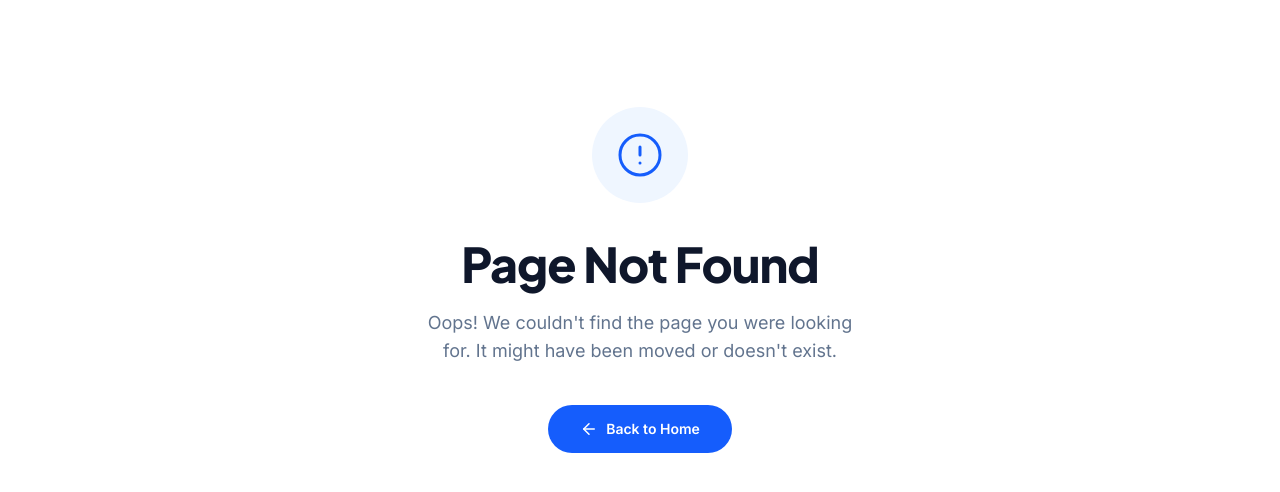
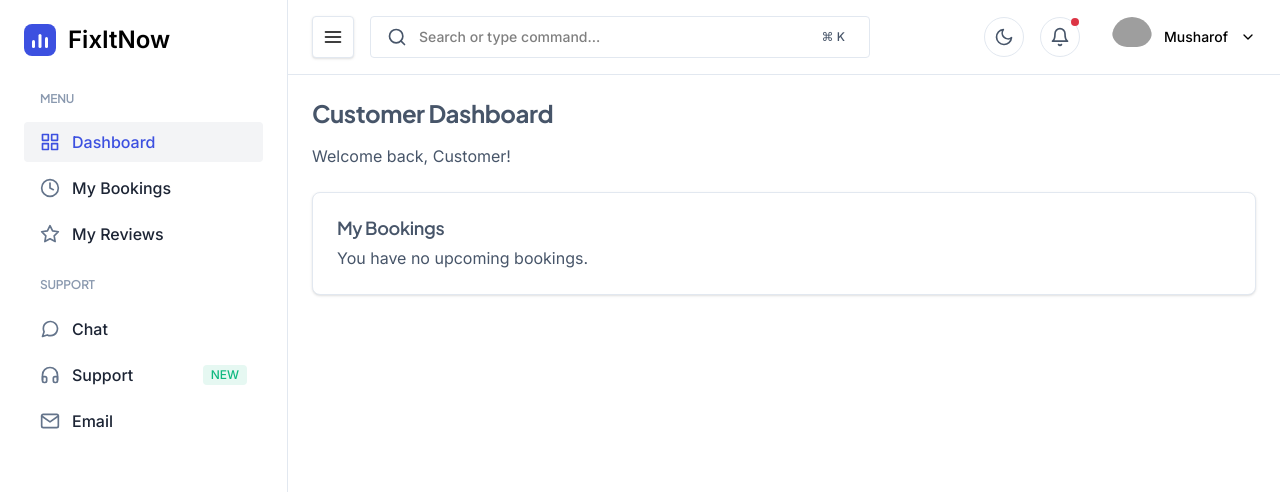
Before and after one commit to Tanvi183/B7A4-3-FixItNow-Frontend, a Next.js app: page /dashboard/customer in a window 1280 px wide. Before the commit this address had no page. Shown: the top 492 px of the page. Built offline with nearby package versions, Linux system fonts and the light colour scheme; grey boxes are pictures that could not be loaded.

Commit message:
role-based dashboard navigation, authentication pages, and layout structures

```diff
--- a/app/(auth)/login/page.tsx
+++ b/app/(auth)/login/page.tsx
@@ -57,8 +57,8 @@ export default function LoginPage() {
         toast.success(`Welcome back, ${profileData.data.name}!`);
         const role = profileData.data.role;
         if (role === "ADMIN") router.push("/dashboard/admin");
-        else if (role === "TECHNICIAN") router.push("/dashboard/provider");
-        else router.push("/dashboard/user");
+        else if (role === "TECHNICIAN") router.push("/dashboard/technician");
+        else router.push("/dashboard/customer");
       }
     } catch (error: any) {
       toast.error(error.message);
--- /dev/null
+++ b/app/dashboard/customer/page.tsx
@@ -0,0 +1,18 @@
+"use client";
+import React from "react";
+import { useAuthStore } from "@/stores/useAuthStore";
+
+export default function CustomerDashboard() {
+  const { user } = useAuthStore();
+
+  return (
+    <div>
+      <h1 className="text-2xl font-bold mb-4">Customer Dashboard</h1>
+      <p>Welcome back, {user?.name || "Customer"}!</p>
+      <div className="mt-6 p-6 bg-white dark:bg-boxdark rounded-lg shadow-sm border border-stroke dark:border-strokedark">
+        <h2 className="text-lg font-semibold mb-2">My Bookings</h2>
+        <p className="text-body dark:text-bodydark2">You have no upcoming bookings.</p>
+      </div>
+    </div>
+  );
+}
--- a/app/dashboard/admin/layout.tsx
+++ b/app/dashboard/layout.tsx
@@ -1,27 +1,16 @@
 "use client";
 
-import React, { useState, useEffect } from "react";
-import AdminSidebar from "@/components/AdminSidebar";
-import AdminHeader from "@/components/AdminHeader";
-import { useAuthStore } from "@/stores/useAuthStore";
-import { useRouter } from "next/navigation";
+import React, { useState } from "react";
+import Sidebar from "@/components/Sidebar";
+import Header from "@/components/Header";
 
-export default function AdminDashboardLayout({
+export default function DashboardLayout({
   children,
 }: {
   children: React.ReactNode;
 }) {
   const [sidebarOpen, setSidebarOpen] = useState(false);
   const [sidebarExpanded, setSidebarExpanded] = useState(true);
-  const { user } = useAuthStore();
-  const router = useRouter();
-
-  // Role protection (optional if handled by middleware, but good as fallback)
-  useEffect(() => {
-    if (user && user.role !== "ADMIN") {
-      router.push("/");
-    }
-  }, [user, router]);
 
   return (
     <div className="dark:bg-boxdark-2 dark:text-bodydark">
@@ -29,7 +18,7 @@ export default function AdminDashboardLayout({
       <div className="flex h-screen overflow-hidden">
 
         {/* Sidebar */}
-        <AdminSidebar
+        <Sidebar
           sidebarOpen={sidebarOpen}
           setSidebarOpen={setSidebarOpen}
           sidebarExpanded={sidebarExpanded}
@@ -40,7 +29,7 @@ export default function AdminDashboardLayout({
         <div className="relative flex flex-1 flex-col overflow-y-auto overflow-x-hidden">
 
           {/* Header */}
-          <AdminHeader
+          <Header
             sidebarOpen={sidebarOpen}
             setSidebarOpen={setSidebarOpen}
             sidebarExpanded={sidebarExpanded}
--- /dev/null
+++ b/app/dashboard/technician/page.tsx
@@ -0,0 +1,18 @@
+"use client";
+import React from "react";
+import { useAuthStore } from "@/stores/useAuthStore";
+
+export default function TechnicianDashboard() {
+  const { user } = useAuthStore();
+
+  return (
+    <div>
+      <h1 className="text-2xl font-bold mb-4">Technician Dashboard</h1>
+      <p>Welcome back, {user?.name || "Technician"}!</p>
+      <div className="mt-6 p-6 bg-white dark:bg-boxdark rounded-lg shadow-sm border border-stroke dark:border-strokedark">
+        <h2 className="text-lg font-semibold mb-2">My Jobs</h2>
+        <p className="text-body dark:text-bodydark2">You have no active jobs at the moment.</p>
+      </div>
+    </div>
+  );
+}
--- a/components/AdminHeader.tsx
+++ b/components/Header.tsx
@@ -9,14 +9,14 @@ import Image from "next/image";
 import { useRouter } from "next/navigation";
 import Swal from "sweetalert2";
 
-interface AdminHeaderProps {
+interface HeaderProps {
   sidebarOpen: boolean;
   setSidebarOpen: (arg: boolean) => void;
   sidebarExpanded: boolean;
   setSidebarExpanded: (arg: boolean) => void;
 }
 
-export default function AdminHeader({ sidebarOpen, setSidebarOpen, sidebarExpanded, setSidebarExpanded }: AdminHeaderProps) {
+export default function Header({ sidebarOpen, setSidebarOpen, sidebarExpanded, setSidebarExpanded }: HeaderProps) {
   const { user, logout } = useAuthStore();
   const { theme, setTheme } = useTheme();
   const [dropdownOpen, setDropdownOpen] = useState(false);
--- a/components/AdminSidebar.tsx
+++ b/components/Sidebar.tsx
@@ -6,20 +6,25 @@ import { usePathname } from "next/navigation";
 import {
   FiGrid, FiSmile, FiShoppingCart, FiCalendar, FiUser,
   FiCopy, FiFileText, FiLayout, FiMessageCircle, FiHeadphones, FiMail,
-  FiChevronDown, FiChevronUp, FiList, FiMoreHorizontal
+  FiChevronDown, FiChevronUp, FiList, FiMoreHorizontal,
+  FiTool, FiBriefcase, FiDollarSign, FiClock, FiStar
 } from "react-icons/fi";
 import { MdOutlineTableChart } from "react-icons/md";
+import { useAuthStore } from "@/stores/useAuthStore";
 
-interface AdminSidebarProps {
+interface SidebarProps {
   sidebarOpen: boolean;
   setSidebarOpen: (arg: boolean) => void;
   sidebarExpanded: boolean;
   setSidebarExpanded: (arg: boolean) => void;
 }
 
-export default function AdminSidebar({ sidebarOpen, setSidebarOpen, sidebarExpanded, setSidebarExpanded }: AdminSidebarProps) {
+export default function Sidebar({ sidebarOpen, setSidebarOpen, sidebarExpanded, setSidebarExpanded }: SidebarProps) {
   const pathname = usePathname();
   const [openDropdown, setOpenDropdown] = useState<string | null>("Task");
+  const { user } = useAuthStore();
+
+  const role = user?.role || "CUSTOMER";
 
   const toggleDropdown = (name: string) => {
     setOpenDropdown(openDropdown === name ? null : name);
@@ -34,7 +39,7 @@ export default function AdminSidebar({ sidebarOpen, setSidebarOpen, sidebarExpan
     route: string = "#"
   ) => {
     const isOpen = openDropdown === label;
-    const isTaskActive = label === "Task";
+    const isActive = pathname === route || label === "Task"; // keep Task active for demo visual
 
     return (
       <li key={label}>
@@ -51,13 +56,13 @@ export default function AdminSidebar({ sidebarOpen, setSidebarOpen, sidebarExpan
           className={`group relative flex items-center gap-2.5 rounded-sm py-2 px-4 font-medium duration-300 ease-in-out ${
             !sidebarExpanded ? "justify-center" : "justify-between"
           } ${
-            isTaskActive
+            isActive
               ? "bg-[#F3F4F6] text-[#3C50E0] dark:bg-meta-4 dark:text-white"
               : "text-[#1C2434] hover:bg-gray-2 hover:text-[#3C50E0] dark:text-bodydark1 dark:hover:bg-meta-4"
           }`}
         >
           <div className="flex items-center gap-3">
-            <span className={isTaskActive ? "text-[#3C50E0] dark:text-white" : "text-[#64748B] dark:text-bodydark2 group-hover:text-[#3C50E0]"}>
+            <span className={isActive ? "text-[#3C50E0] dark:text-white" : "text-[#64748B] dark:text-bodydark2 group-hover:text-[#3C50E0]"}>
               {icon}
             </span>
             {sidebarExpanded && label}
@@ -135,16 +140,32 @@ export default function AdminSidebar({ sidebarOpen, setSidebarOpen, sidebarExpan
               {sidebarExpanded ? "MENU" : <FiMoreHorizontal className="inline-block w-5 h-5" />}
             </h3>
             <ul className="mb-6 flex flex-col gap-1.5">
-              {navItem("Dashboard", <FiGrid className="w-5 h-5" />, false, true, [], "/dashboard/admin")}
-              {navItem("AI Assistant", <FiSmile className="w-5 h-5" />, true, true, [])}
-              {navItem("E-commerce", <FiShoppingCart className="w-5 h-5" />, false, true, [])}
-              {navItem("Calendar", <FiCalendar className="w-5 h-5" />, false, false, [])}
-              {navItem("User Profile", <FiUser className="w-5 h-5" />, false, false, [])}
-              {navItem("Task", <FiCopy className="w-5 h-5" />, false, true, ["List", "Kanban"])}
-              {navItem("Forms", <FiList className="w-5 h-5" />, false, true, [])}
-              {navItem("Tables", <MdOutlineTableChart className="w-5 h-5" />, false, true, [])}
-              {navItem("Pages", <FiFileText className="w-5 h-5" />, false, true, [])}
-              {navItem("Layouts", <FiLayout className="w-5 h-5" />, true, true, [])}
+              {role === "ADMIN" && (
+                <>
+                  {navItem("Dashboard", <FiGrid className="w-5 h-5" />, false, false, [], "/dashboard/admin")}
+                  {navItem("Manage Users", <FiUser className="w-5 h-5" />, false, false, [], "/dashboard/admin/users")}
+                  {navItem("Manage Providers", <FiBriefcase className="w-5 h-5" />, false, false, [], "/dashboard/admin/providers")}
+                  {navItem("Manage Services", <FiTool className="w-5 h-5" />, false, false, [], "/dashboard/admin/services")}
+                  {navItem("Task", <FiCopy className="w-5 h-5" />, false, true, ["List", "Kanban"])}
+                </>
+              )}
+
+              {role === "TECHNICIAN" && (
+                <>
+                  {navItem("Dashboard", <FiGrid className="w-5 h-5" />, false, false, [], "/dashboard/technician")}
+                  {navItem("My Jobs", <FiBriefcase className="w-5 h-5" />, true, false, [], "/dashboard/technician/jobs")}
+                  {navItem("Earnings", <FiDollarSign className="w-5 h-5" />, false, false, [], "/dashboard/technician/earnings")}
+                  {navItem("Schedule", <FiCalendar className="w-5 h-5" />, false, false, [], "/dashboard/technician/schedule")}
+                </>
+              )}
+
+              {role === "CUSTOMER" && (
+                <>
+                  {navItem("Dashboard", <FiGrid className="w-5 h-5" />, false, false, [], "/dashboard/customer")}
+                  {navItem("My Bookings", <FiClock className="w-5 h-5" />, false, false, [], "/dashboard/customer/bookings")}
+                  {navItem("My Reviews", <FiStar className="w-5 h-5" />, false, false, [], "/dashboard/customer/reviews")}
+                </>
+              )}
             </ul>
           </div>
 
@@ -155,17 +176,8 @@ export default function AdminSidebar({ sidebarOpen, setSidebarOpen, sidebarExpan
             </h3>
             <ul className="mb-6 flex flex-col gap-1.5">
               {navItem("Chat", <FiMessageCircle className="w-5 h-5" />, false, false, [])}
-              {navItem("Support", <FiHeadphones className="w-5 h-5" />, true, true, [])}
-              {navItem("Email", <FiMail className="w-5 h-5" />, false, true, [])}
-            </ul>
-          </div>
-
-          {/* OTHERS GROUP */}
-          <div>
-            <h3 className={`mb-4 mt-6 text-xs font-semibold text-[#8A99AF] uppercase ${sidebarExpanded ? 'ml-4' : 'text-center'}`}>
-              {sidebarExpanded ? "OTHERS" : <FiMoreHorizontal className="inline-block w-5 h-5" />}
-            </h3>
-            <ul className="mb-6 flex flex-col gap-1.5">
+              {navItem("Support", <FiHeadphones className="w-5 h-5" />, true, false, [])}
+              {navItem("Email", <FiMail className="w-5 h-5" />, false, false, [])}
             </ul>
           </div>
 
--- a/proxy.ts
+++ b/proxy.ts
@@ -70,10 +70,10 @@ function redirectToRoleDashboard(role: string, baseUrl: string) {
   if (role === 'ADMIN') {
     return NextResponse.redirect(new URL('/dashboard/admin', baseUrl));
   } else if (role === 'TECHNICIAN') {
-    return NextResponse.redirect(new URL('/dashboard/provider', baseUrl));
+    return NextResponse.redirect(new URL('/dashboard/technician', baseUrl));
   } else {
     // Default to CUSTOMER
-    return NextResponse.redirect(new URL('/dashboard/user', baseUrl));
+    return NextResponse.redirect(new URL('/dashboard/customer', baseUrl));
   }
 }
 
```
